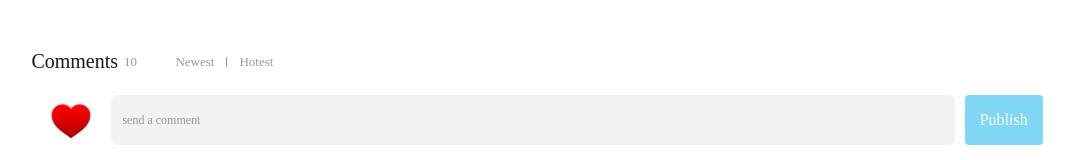
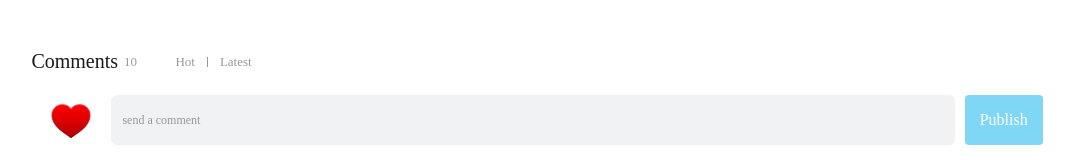
Before and after one commit to HeleneHuang/ReactDemos, a React (Create React App) app in the folder 1_BasicCommentDemo/: page / in a window 1280 px wide. Shown: the top 160 px of the page, without its empty margins (103-1177 px from the left). Built offline with nearby package versions, Linux system fonts and the light colour scheme.

Commit message:
finished ordering

```diff
--- a/1_BasicCommentDemo/src/App.js
+++ b/1_BasicCommentDemo/src/App.js
@@ -1,3 +1,4 @@
+import _ from 'lodash'
 import { useState } from 'react'
 import './App.scss'
 import avatar from './images/heart.png'
@@ -16,7 +17,7 @@ const defaultList = [
     },
     content: 'Definitlt feels good.',
     ctime: '10-18 08:15',
-    like: 88,
+    like: 126,
   },
   {
     rpid: 2,
@@ -51,14 +52,14 @@ const user = {
 
 // navigation tab setting
 const tabs = [
-  { type: 'hot', text: '最热' },
-  { type: 'time', text: '最新' },
+  { type: 'hot', text: 'Hot' },
+  { type: 'time', text: 'Latest' },
 ]
 
 const App = () => {
 
   // render the default comments
-  const [commentList, setCommentList]=useState(defaultList)
+  const [commentList, setCommentList]=useState(_.orderBy(defaultList, 'like', 'desc'))
 
   // publish an comment
   const [comment, setComment] = useState('')
@@ -66,6 +67,18 @@ const App = () => {
   // delete fuction
   const handelDel=(id)=>{
     setCommentList(commentList.filter(item=>item.rpid !== id))
+  }
+
+  // highlighted the activated button
+  const [type, setType]=useState('Hot')
+  const handelTabChange=(type)=>{
+    console.log(type)
+    setType(type)
+    if(type === 'hot'){
+      setCommentList(_.orderBy(commentList, 'like', 'desc'))
+    } else {
+      setCommentList(_.orderBy(commentList, 'ctime', 'desc'))
+    }
   }
 
   return (
@@ -79,8 +92,12 @@ const App = () => {
             <span className="total-reply">{10}</span>
           </li>
           <li className="nav-sort">
-            <span className='nav-item'>Newest</span>
-            <span className='nav-item'>Hotest</span>
+            {tabs.map(item=>(
+              <span key={item.type}
+              onClick={()=>handelTabChange(item.type)}
+              className={`nav-item ${type === item.type && 'active'}`}>
+                {item.text}
+              </span>))}
           </li>
         </ul>
       </div>
```
Also changed, not shown: 1 other file (tests, documents, lock files or other folders).
